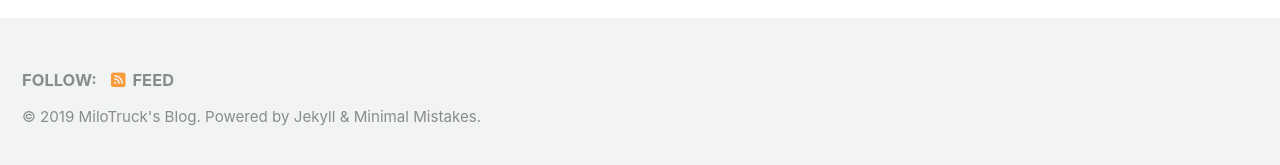
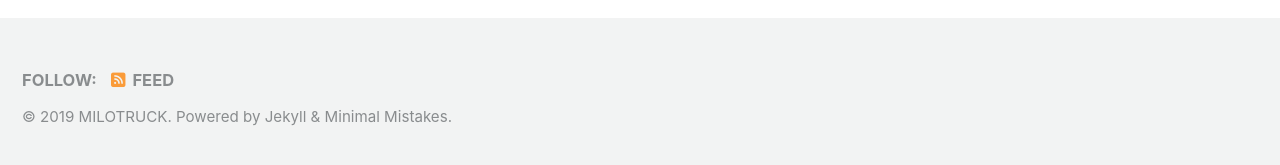
Before and after one commit to MiloTruck/milotruck.github.io, a Jekyll site: the page built from index.html, in a window 1280 px wide and 900 px high, scrolled down 222 px. Shown: the part 727-892 px from the top of the window. Built offline with Jekyll 4.4.1, drawn with Linux system fonts in a browser that asks for light colours; cached includes are drawn as plain includes; nearby versions of some CDN libraries; the list of posts is cut into pages by our own code.

Commit message:
Edited _config.yml

```diff
--- a/_config.yml
+++ b/_config.yml
@@ -19,7 +19,7 @@ locale                   : "en-US"
 title                    : "MILOTRUCK"
 title_separator          : "-"
 subtitle                 : # site tagline that appears below site title in masthead
-name                     : "MiloTruck's Blog"
+name                     : "MILOTRUCK"
 description              : "Hi. I'm MiloTruck."
 url                      : # the base hostname & protocol for your site e.g. "https://mmistakes.github.io"
 baseurl                  : # the subpath of your site, e.g. "/blog"
```
Also changed, not shown: _pages/CTF.md (+1 -1 lines).
